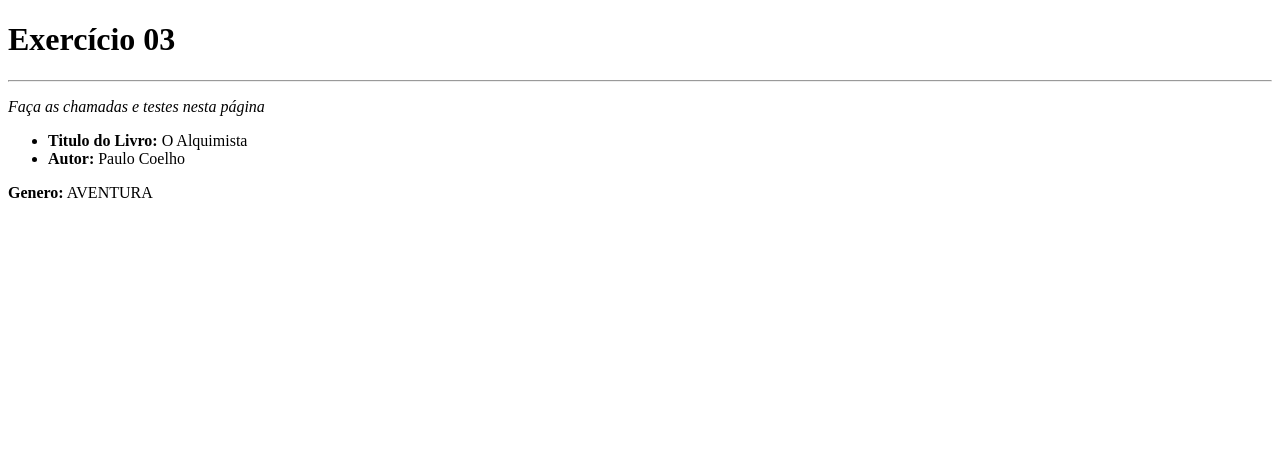
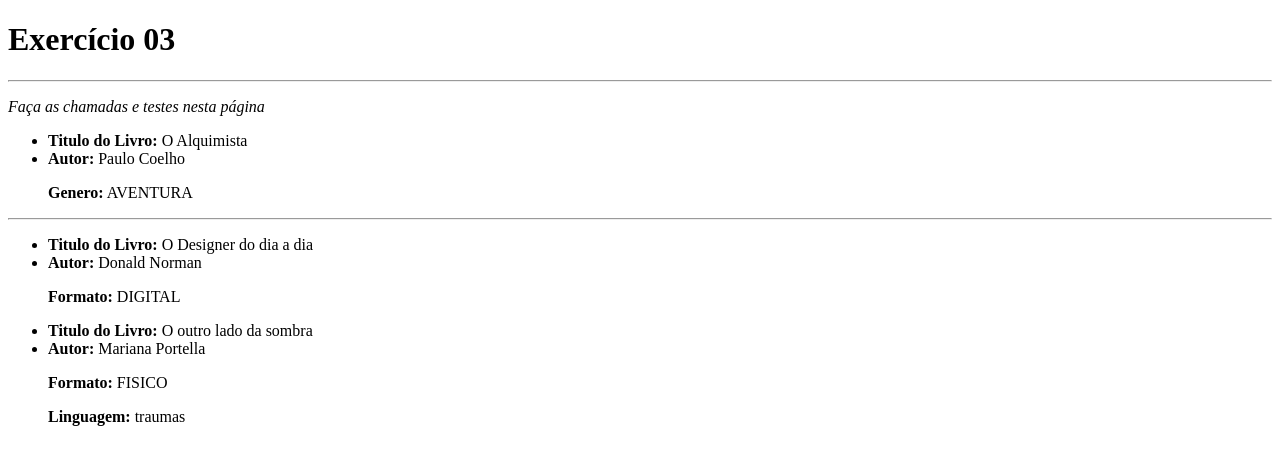
Before and after one commit to VanessaBaldin1/exercicios-poo, a PHP site: page / in a window 1280 px wide. Shown: the top 465 px of the page. Run offline with PHP 8.4, Linux system fonts and the light colour scheme.

Commit message:
Resolução do exercicio03

```diff
--- a/index.php
+++ b/index.php
@@ -12,10 +12,18 @@
 
 <?php
 require_once "src/Enums/Genero.php";
+require_once "src/Enums/Formato.php";
 require_once "src/Models/Livro.php";
 require_once "src/Models/Literario.php";
+require_once "src/Models/Tecnico.php";
+require_once "src/Models/Programacao.php";
+
 
 $livroA = new Literario("O Alquimista", "Paulo Coelho", Genero::AVENTURA);
+$livroB = new Tecnico("O Designer do dia a dia", "Donald Norman", Formato::DIGITAL);
+//$livroB=  new Tecnico("aaa", "bbb", Formato::DIGITAL);
+
+$livroC = new Programacao("O outro lado da sombra", "Mariana Portella", Formato::FISICO, "traumas" );
 
 
 
@@ -24,10 +32,31 @@ $livroA = new Literario("O Alquimista", "Paulo Coelho", Genero::AVENTURA);
 <ul>
     <li><b>Titulo do Livro:</b> <?=$livroA->getTitulo()?></li>
     <li><b>Autor:</b> <?=$livroA->getAutor()?></li>
+    <p><b>Genero:</b> <?=$livroA->getGenero()->name?> </p>
 </ul>
 
+<hr>
+
+<ul>
+    <li><b>Titulo do Livro:</b> <?=$livroB->getTitulo()?></li>
+    <li><b>Autor:</b> <?=$livroB->getAutor()?></li>
+    <p><b>Formato:</b> <?=$livroB->getFormato()->name?> </p>
+
+</ul>
+
+<ul>
+    <li><b>Titulo do Livro:</b> <?=$livroC->getTitulo()?></li>
+    <li><b>Autor:</b> <?=$livroC->getAutor()?></li>
+    <p><b>Formato:</b> <?=$livroC->getFormato()->name?> </p>
+    <p><b>Linguagem:</b> <?=$livroC->getLinguagem()?> </p>
+</ul>
+
+
+
+
+
  <!-- Acessamos as opções do Enum através do getGenero()->name -->
- <p><b>Genero:</b> <?=$livroA->getGenero()->name?> </p>
+
 
 
 </body>
--- /dev/null
+++ b/src/Enums/Formato.php
@@ -0,0 +1,5 @@
+<?php
+enum Formato {
+  case DIGITAL;
+  case FISICO;
+}
--- a/src/Enums/Genero.php
+++ b/src/Enums/Genero.php
@@ -5,4 +5,5 @@ enum Genero {
   case SUSPENSE;
   case FANTASIA;
   case ROMANCE;
+  case DESIGNER;
 }
--- /dev/null
+++ b/src/Models/Programacao.php
@@ -0,0 +1,27 @@
+<?php
+final class Programacao extends Tecnico{
+ private string $linguagem;
+
+ //Método Construtor
+ public function __construct(string $titulo, string $autor,  Formato $formato, string $linguagem)
+ {
+   parent::__construct($titulo, $autor, $formato);
+
+
+   $this->setLinguagem($linguagem);
+ }
+
+ public function setLinguagem(string $linguagem): void
+  {
+    $this->linguagem = $linguagem;
+  }
+
+
+  public function getLinguagem(): string
+  {
+    return $this->linguagem;
+  }
+
+
+
+}
--- a/src/Models/Tecnico.php
+++ b/src/Models/Tecnico.php
@@ -2,4 +2,24 @@
 class Tecnico extends Livro{
   private Formato $formato;
 
+  //Método Construtor
+  public function __construct(string $titulo, string $autor, Formato $formato)
+  {
+    parent::__construct($titulo, $autor);
+
+
+    $this->setFormato($formato);
+  }
+  private function setFormato(Formato $formato): void
+  {
+    $this->formato = $formato;
+  }
+
+
+  public function getFormato(): Formato
+  {
+    return $this->formato;
+  }
+
+
 }
```
